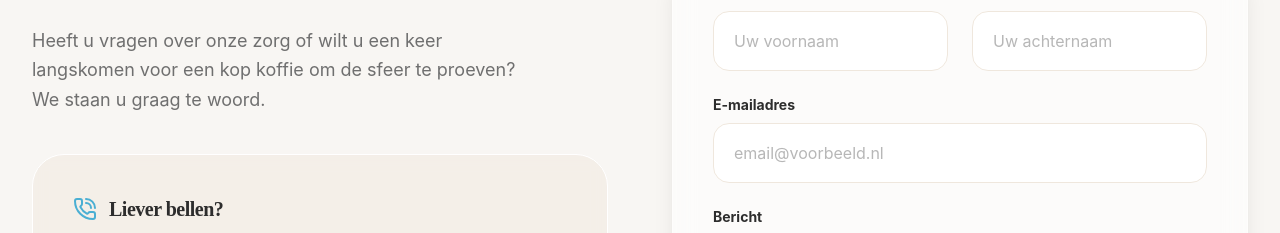
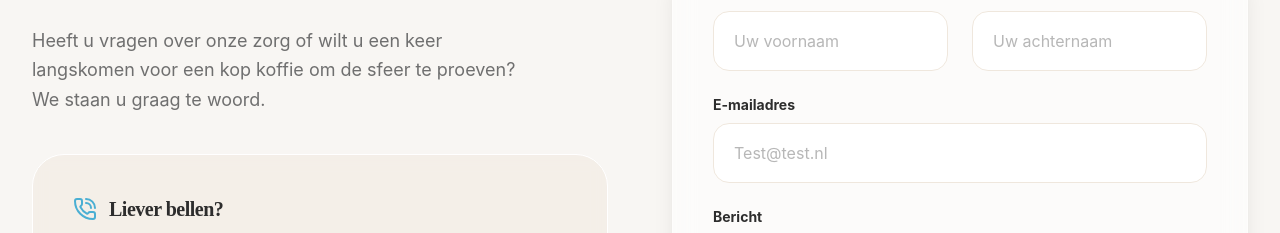
Before and after one commit to Brullie88/Website, a React (Vite) app: page / in a window 1280 px wide. Shown: the part 2960-3193 px from the top of the page. Built offline with nearby package versions, Linux system fonts and the light colour scheme.

Commit message:
Update ContactForm.tsx

```diff
--- a/src/components/ContactForm.tsx
+++ b/src/components/ContactForm.tsx
@@ -52,7 +52,7 @@ export default function ContactForm() {
                 <input
                   type="email"
                   className="w-full px-5 py-4 rounded-2xl bg-white border border-levanto-beige focus:ring-2 focus:ring-levanto-magenta focus:border-transparent outline-none transition-all"
-                  placeholder="email@voorbeeld.nl"
+                  placeholder="Test@test.nl"
                 />
               </div>
 
```
